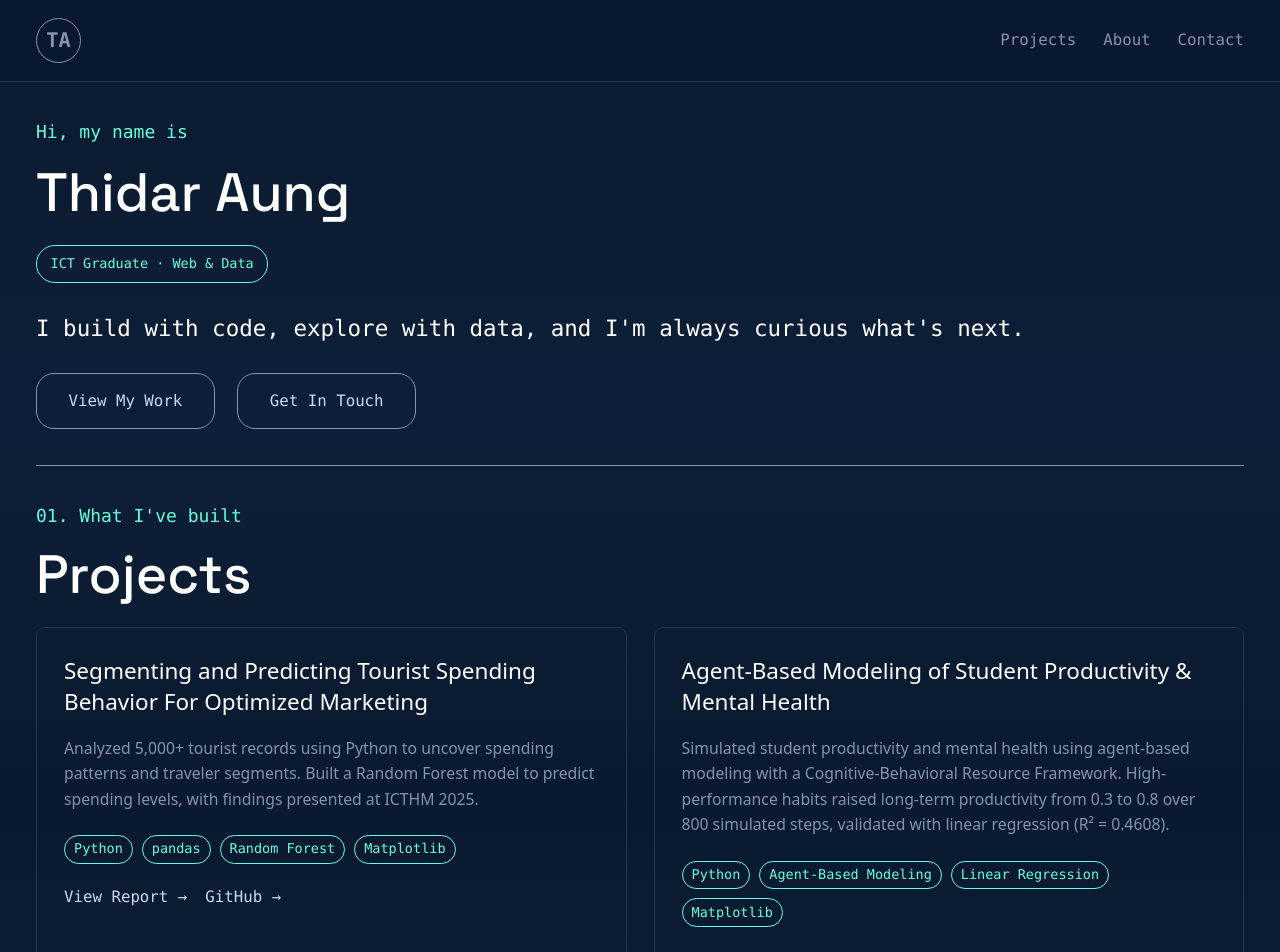
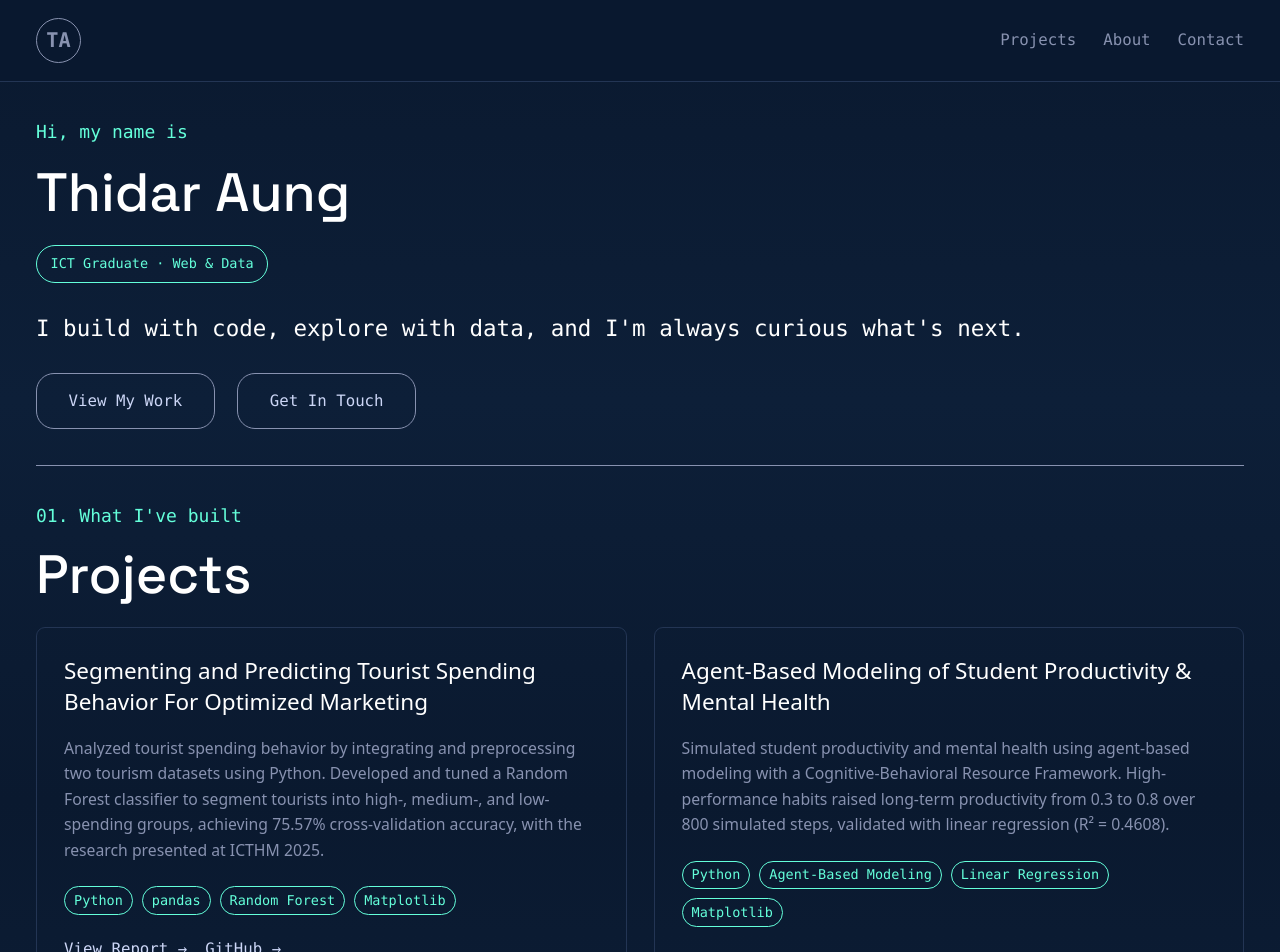
Before and after one commit to thidarr/Personal_Portfolio, a React (Vite) app in the folder my-portfolio/: page / in a window 1280 px wide. Shown: the top 952 px of the page. Built offline with nearby package versions, Linux system fonts and the light colour scheme.

Commit message:
project updated

```diff
--- a/my-portfolio/src/data/project.js
+++ b/my-portfolio/src/data/project.js
@@ -2,8 +2,7 @@ export const projects = [
     {
         id: 1,
         title: "Segmenting and Predicting Tourist Spending Behavior For Optimized Marketing",
-        description: "Analyzed 5,000+ tourist records using Python to uncover spending patterns and traveler segments. Built a Random Forest model to predict spending levels, with findings presented at ICTHM 2025.",
-        stack: ["Python", "pandas", "Random Forest", "Matplotlib"],
+        description: "Analyzed tourist spending behavior by integrating and preprocessing two tourism datasets using Python. Developed and tuned a Random Forest classifier to segment tourists into high-, medium-, and low-spending groups, achieving 75.57% cross-validation accuracy, with the research presented at ICTHM 2025.", stack: ["Python", "pandas", "Random Forest", "Matplotlib"],
         demoLink: "/tourist_spending_analysis.pdf",
         demoLabel: "View Report",
         githubLink: "https://github.com/thidarr/tourist_spending_analysis",
@@ -12,7 +11,7 @@ export const projects = [
         id: 2,
         title: "Agent-Based Modeling of Student Productivity & Mental Health",
         description: "Simulated student productivity and mental health using agent-based modeling with a Cognitive-Behavioral Resource Framework. High-performance habits raised long-term productivity from 0.3 to 0.8 over 800 simulated steps, validated with linear regression (R² = 0.4608).",
-        stack: ["Python", "Agent-Based Modeling", "Linear Regression" ,"Matplotlib"],
+        stack: ["Python", "Agent-Based Modeling", "Linear Regression", "Matplotlib"],
         demoLink: "/Data_Analytics_in_Agent_Based_Modeling.pdf",
         demoLabel: "View Report",
         githubLink: "https://github.com/thidarr/Agent-Based-Modeling-of-Student-Productivity-and-Mental-Health",
```
